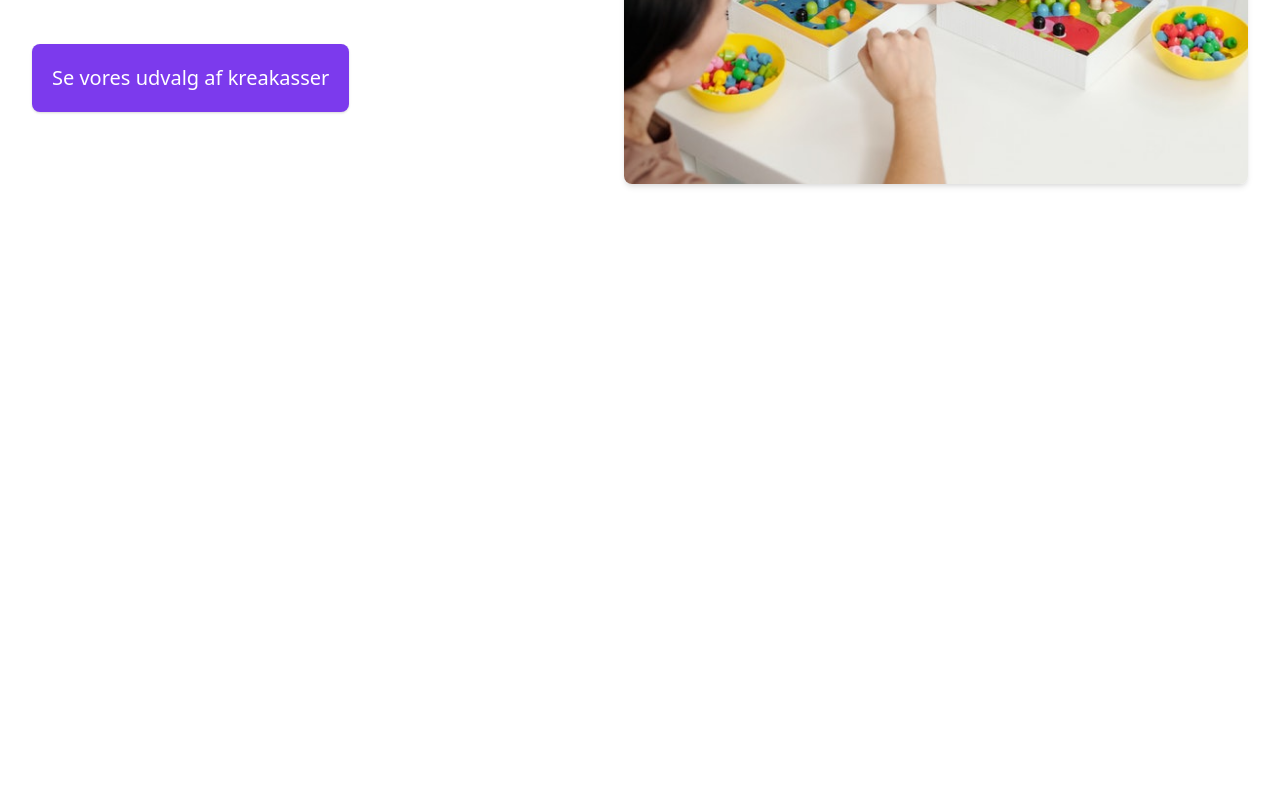
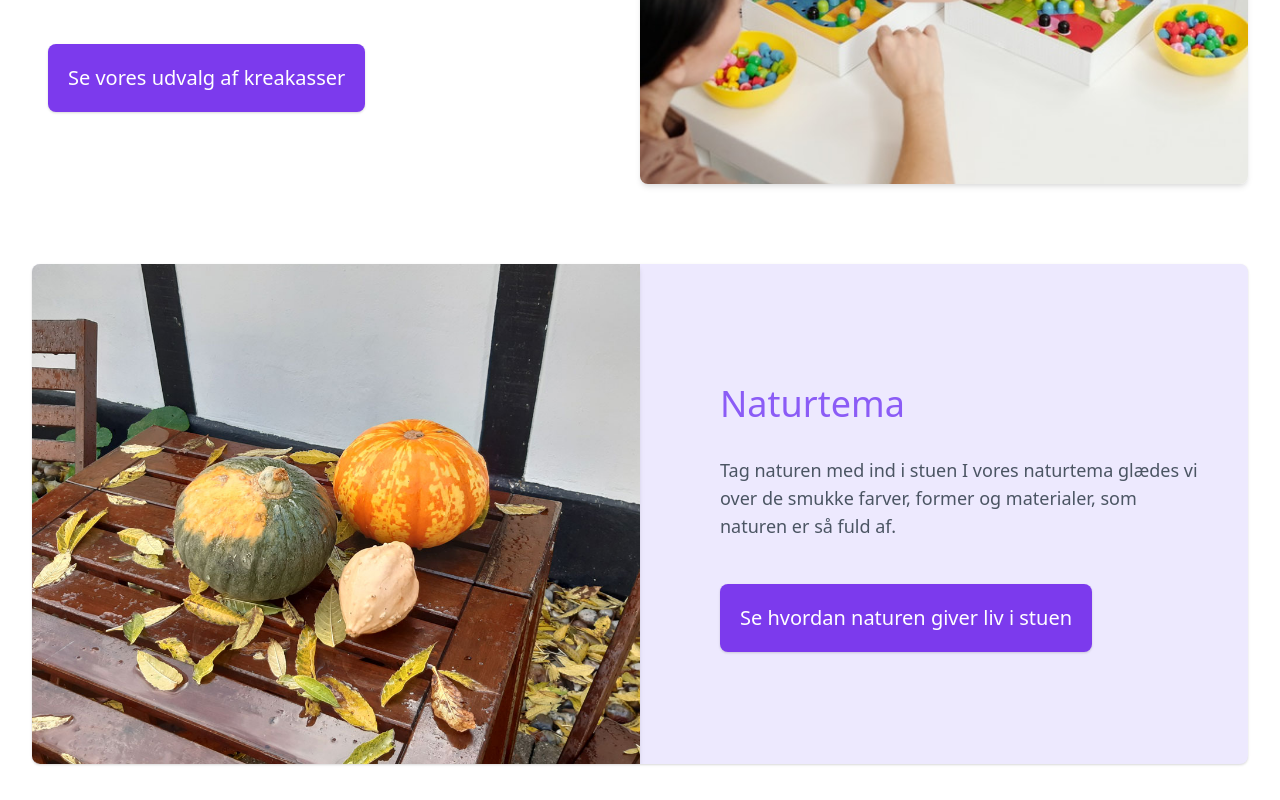
Before and after one commit to RoWaBo/familie-hobby-next-app, a Next.js app: page / in a window 1280 px wide. Shown: the part 416-1216 px from the top of the page. Before the commit the page ends 800 px from the top, so only its background shows below. Built offline with nearby package versions, Linux system fonts and the light colour scheme.

Commit message:
Added second article to Forside

```diff
--- a/pages/index.tsx
+++ b/pages/index.tsx
@@ -9,7 +9,7 @@ import graeskarImg from "../public/assets/graeskar_cropped.jpg";
 const Home: NextPage = () => {
   return (
     <MainLayout>
-      <article className="md:flex md:items-center">
+      <article className="md:flex md:items-center mb-14 sm:mb-20">
         <div className="md:mr-8 lg:mr-20 max-w-lg m-auto">
           <h1 className="text-2xl sm:text-4xl leading-9 sm:leading-[3.5rem] font-normal">
             <span className="text-purple-500 font-medium">
@@ -20,7 +20,7 @@ const Home: NextPage = () => {
             Få inspiration til hyggelige, kreative projekter, som I nemt kan
             lave hjemme ved spisebordet. Børn ned til 4 år kan være med.
           </p>
-          {/* mobile image visible BELOW md */}
+          {/* mobile image visible BELOW md-breakpoint */}
           <div className="relative md:hidden w-full h-72 sm:h-80 mt-6 shadow-md rounded-lg overflow-hidden">
             <Image
               src={kidsPlayingImg}
@@ -41,11 +41,51 @@ const Home: NextPage = () => {
             </MyLink>
           </div>
         </div>
-        {/* desktop image visible ABOVE md */}
-        <div className="hidden md:relative md:block w-full h-72 sm:h-[500px] lg:m-0 shadow-md rounded-lg overflow-hidden">
+        {/* desktop image visible ABOVE md-breakpoint */}
+        <div className="hidden md:relative md:block w-[608px] h-72 sm:h-[500px] lg:m-0 shadow-md rounded-lg overflow-hidden">
           <Image
             src={kidsPlayingImg}
             alt="børn leger"
+            layout="fill"
+            quality={100}
+            priority
+            className="object-center object-cover"
+          />
+        </div>
+      </article>
+
+      <article className="md:flex md:items-center md:flex-row-reverse mx-[-16px] px-4 sm:px-0 sm:mx-[-32px] lg:mx-0 bg-purple-100 lg:rounded-lg lg:overflow-hidden shadow">
+        <div className="md:ml-8 lg:ml-20 max-w-lg m-auto md:pr-8 py-14 md:py-0">
+          <h1 className="text-2xl sm:text-4xl leading-9 sm:leading-[3.5rem] font-normal">
+            <span className="text-purple-500 font-medium">
+              Naturtema
+            </span>
+          </h1>
+          <p className="text-base sm:text-lg mt-4 md:mt-6">
+            Tag naturen med ind i stuen I vores naturtema glædes vi over de smukke farver, former og materialer, som naturen er så fuld af.
+          </p>
+          {/* mobile image visible BELOW md-breakpoint */}
+          <div className="relative md:hidden w-full h-72 sm:h-80 mt-6 shadow-md rounded-lg overflow-hidden">
+            <Image
+              src={graeskarImg}
+              alt="græskar"
+              layout="fill"
+              quality={85}
+              priority
+              className="object-center object-cover"
+            />
+          </div>
+          <div className="mt-8 md:mt-11 text-center sm:text-left">
+            <MyLink href={`/produkter`}>
+              <MyButton> Se hvordan naturen giver liv i stuen </MyButton>
+            </MyLink>
+          </div>
+        </div>
+        {/* desktop image visible ABOVE md-breakpoint */}
+        <div className="hidden md:relative md:block w-[608px] h-72 sm:h-[500px] lg:m-0 shadow-md">
+          <Image
+            src={graeskarImg}
+            alt="græskar"
             layout="fill"
             quality={100}
             priority
--- a/styles/globals.css
+++ b/styles/globals.css
@@ -29,7 +29,7 @@ a {
     @apply text-lg font-medium text-gray-900;
   }
   p {
-    @apply text-gray-600 text-sm;
+    @apply text-gray-600 text-base;
   }
 }
 
```
